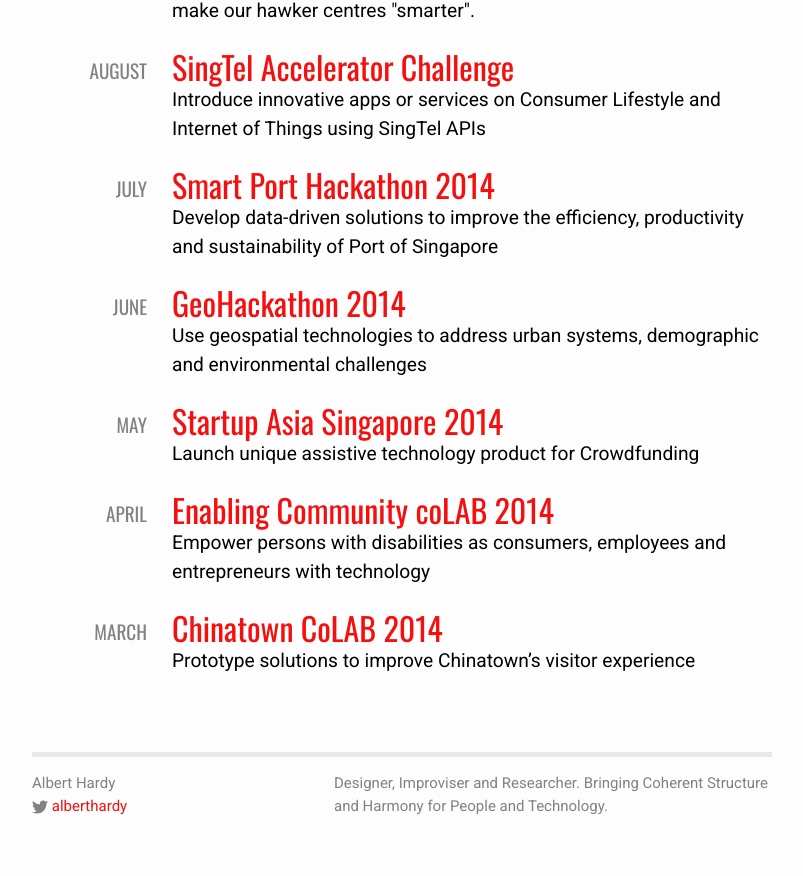
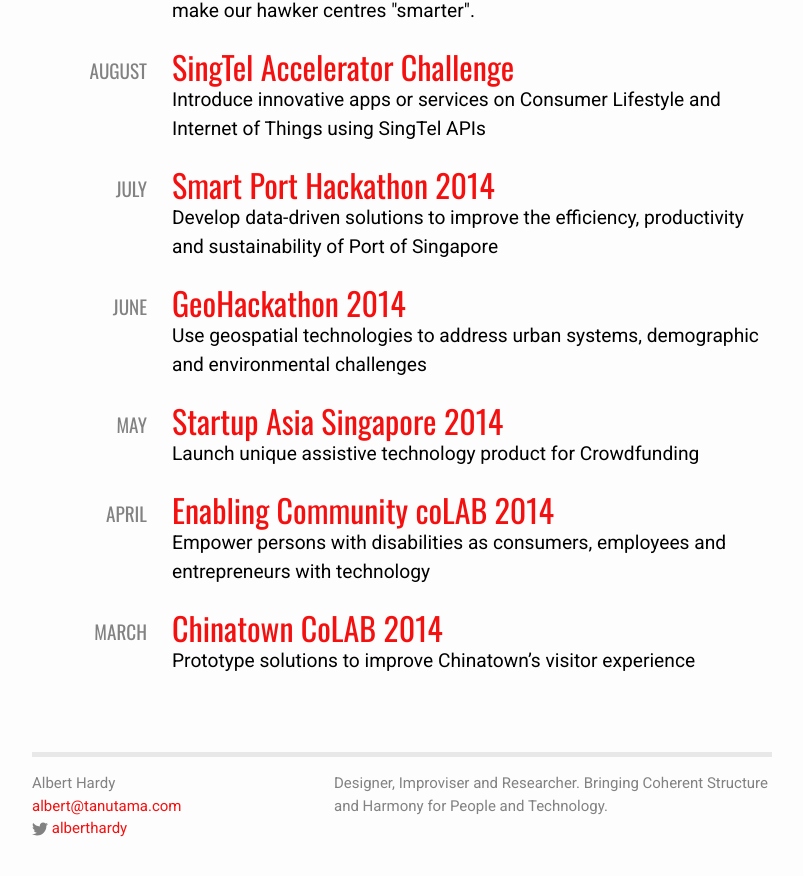
Before and after one commit to centros4520/t-2021, a Jekyll site: the page built from index.html, in a window 1280 px wide and 900 px high, scrolled down 2503 px. Shown: the top 876 px of the window, without its empty margins (238-1041 px from the left). Built offline with Jekyll 4.4.1, drawn with Linux system fonts in a browser that asks for light colours; nearby versions of some CDN libraries.

Commit message:
Add email and linkedin username

```diff
--- a/_config.yml
+++ b/_config.yml
@@ -16,7 +16,8 @@
 location: Singapore
 languages: HTML, CSS and Javascript
 twitter_username: alberthardy
-# email_address: some@email.com
+email_address: albert@tanutama.com
+linkedin_username:  alberthardy
 # github_username:  jonathandoe
 # codepen_username:  jonathandoe
 
```
